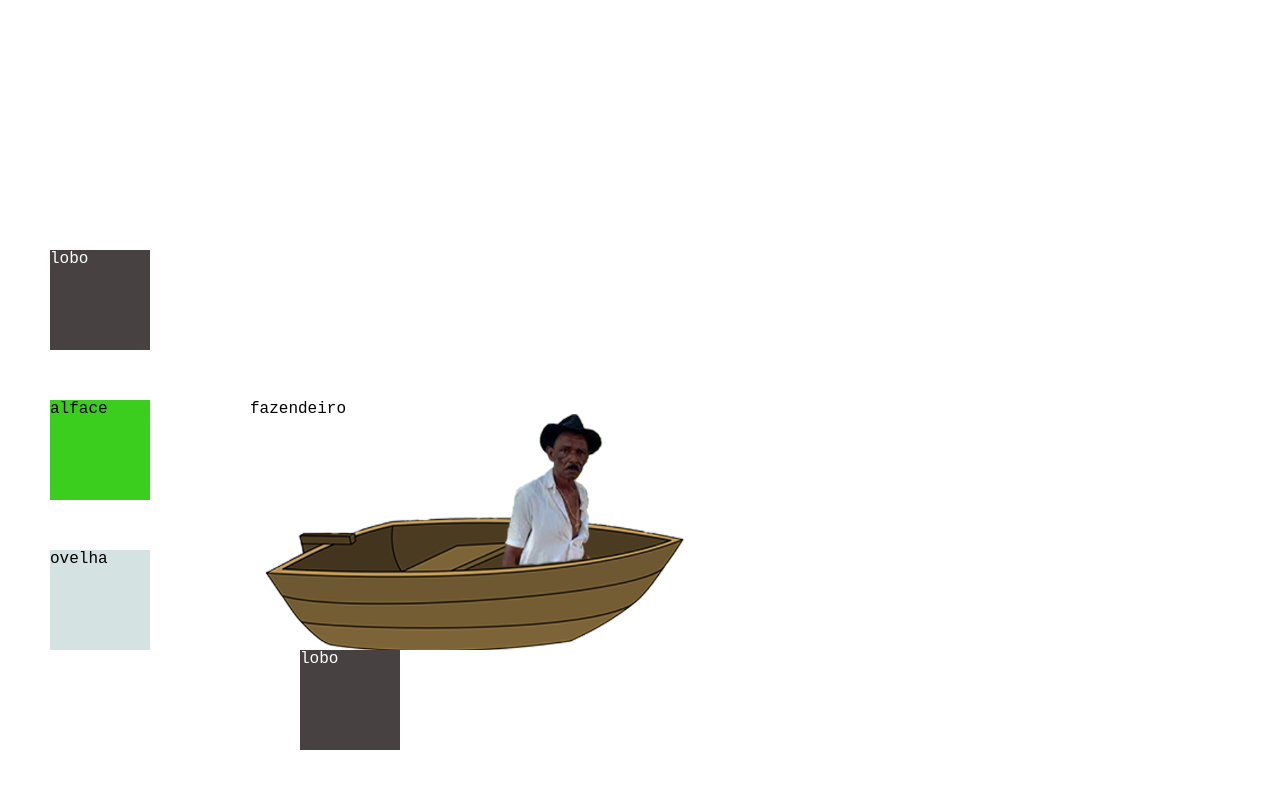
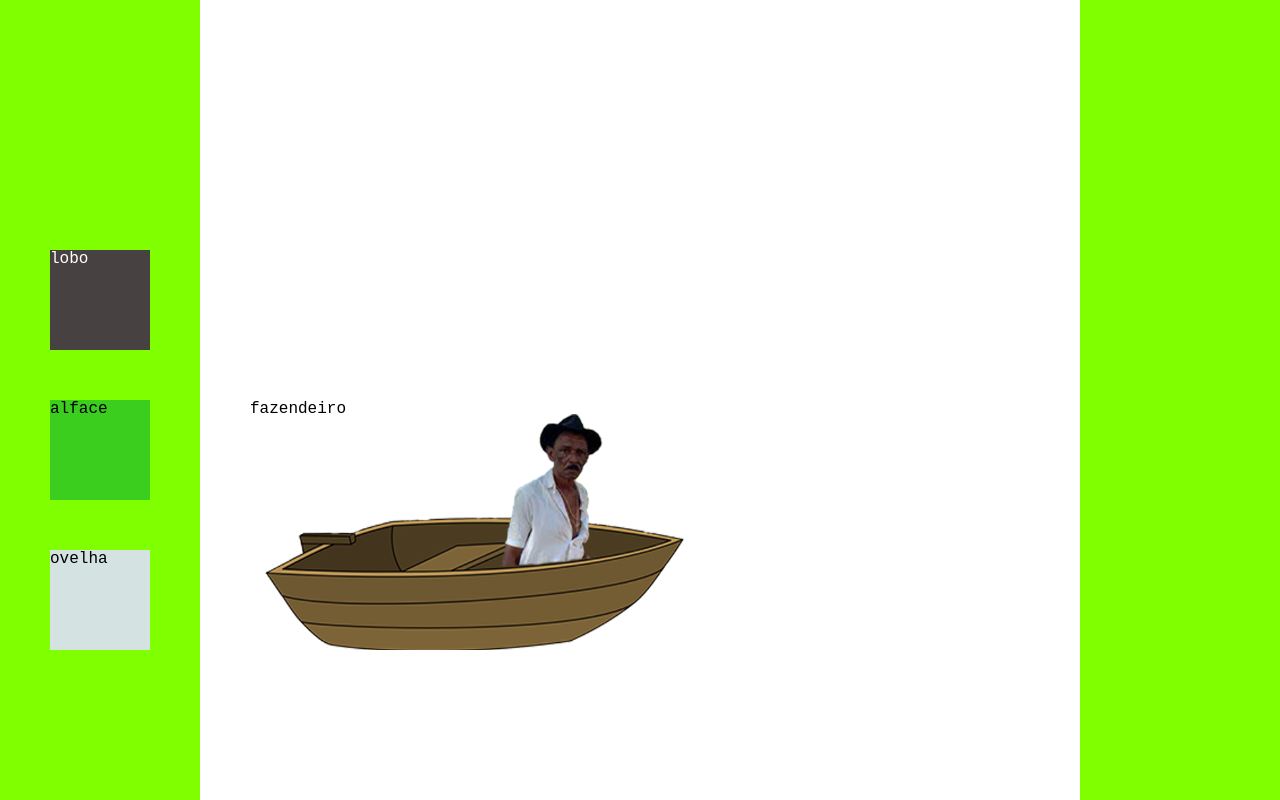
Before and after one commit to ufjf-dcc121/ufjf-dcc121-2022-1-atv4-Gustav0Furtad0, a plain HTML site: page index.html in a window 1280 px wide. Drawn offline with Linux system fonts and the light colour scheme.

Commit message:
adicionando div bau e margens ao DOM

```diff
--- a/css/style.css
+++ b/css/style.css
@@ -11,6 +11,17 @@ img {
 
 body, .rio {
     font-family: 'Courier New', Courier, monospace;
+    height: 100vh;
+}
+
+.rio {
+    display: flex;
+    justify-content: space-between;
+}
+
+.margem {
+    background-color: chartreuse;
+    width: 200px;
     height: 100vh;
 }
 
--- a/index.html
+++ b/index.html
@@ -9,13 +9,9 @@
 </head>
 <body>
     <div class="rio">
-        <div id="fazendeiro">
-            <div id="bau">
+        <div class="margem" id="maresquerda">
             <div id="lobo">
                 lobo
-                </div>
-            </div>
-            fazendeiro
             </div>
             <div id="ovelha">
                 ovelha
@@ -26,6 +22,19 @@
             <div id="alface">
                 alface
             </div>
+        </div>
+
+        <div class="margem" id="mardireita">
+
+        </div>
+
+        <div id="fazendeiro">
+            <div id="bau">
+
+            </div>
+            fazendeiro
+        </div>
+
     </div>
 
     <script>
@@ -58,14 +67,17 @@
             let coord = fazendeiro.getBoundingClientRect();
             console.log(coord.left);
             if (coord.left == 250) {
-                move(fazendeiro, coord.left, 1000);
+                move(fazendeiro, coord.left, 1250);
                 fazendeiro.style.transform = 'scaleX(1)';
-            } else if (coord.left == 1000) {
+            } else if (coord.left == 1250) {
                 move(fazendeiro, coord.left, 250);
                 fazendeiro.style.transform = 'scaleX(-1)';
             }
         });
 
+        lobo.addEventListener("click", () => {
+
+        })
 
     </script>
 </body>
```
Lines whose indentation alone changed are shown as unchanged.
